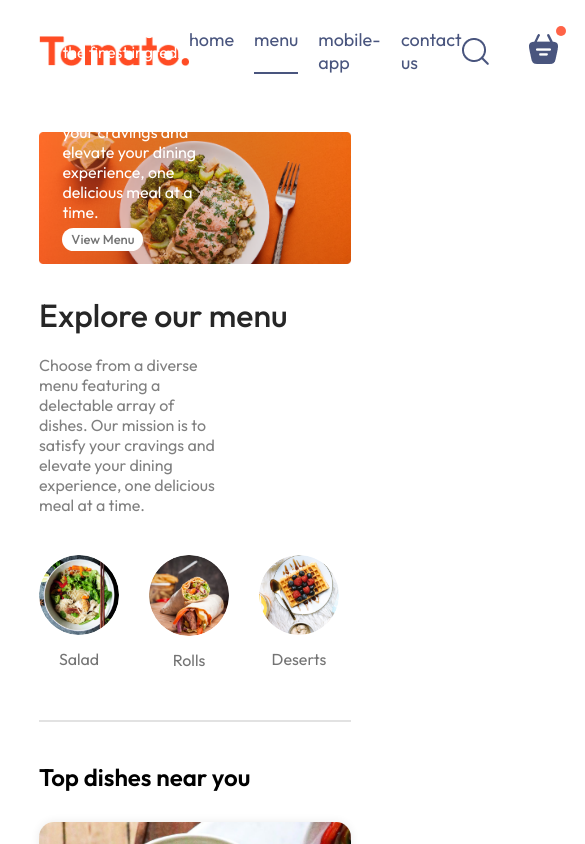
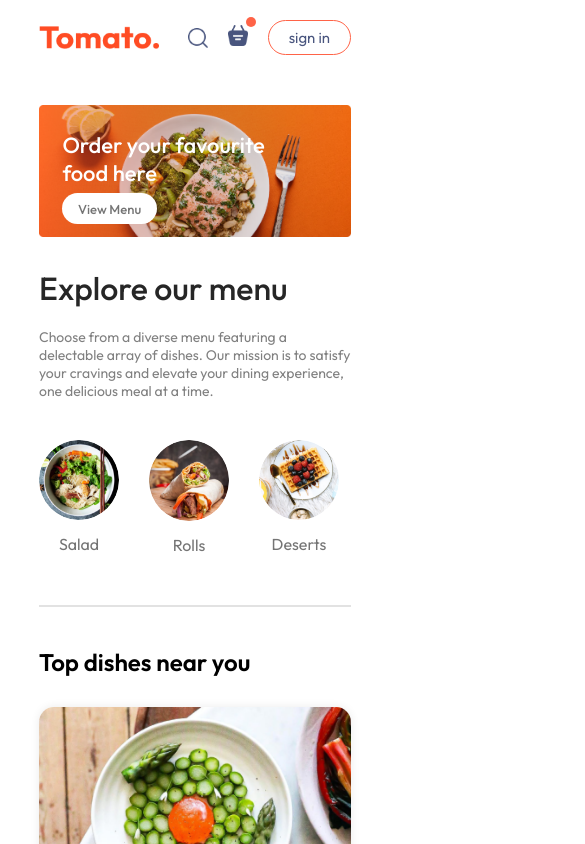
Before and after one commit to Chathurdha2024/GUI, a React (Vite) app in the folder frontend/: page / in a window 390 px wide. Shown: the top 844 px of the page, 585 px wide, since content can reach past the window. Built offline with nearby package versions, Linux system fonts and the light colour scheme.

Commit message:
Made the website Fully Responsive

```diff
--- a/frontend/src/components/ExploreMenu/ExploreMenu.css
+++ b/frontend/src/components/ExploreMenu/ExploreMenu.css
@@ -55,3 +55,10 @@
     border: 4px solid tomato;
     padding: 2px;
 }
+
+@media (max-width:1050px) {
+    .explore-menu-text{
+        max-width: 100%;
+        font-size: 14px;
+    }
+}
--- a/frontend/src/components/Footer/Footer.css
+++ b/frontend/src/components/Footer/Footer.css
@@ -46,3 +46,14 @@
     background-color: grey;
     border: none;
 }
+
+@media (max-width:750px) {
+    .footer-content{
+        display: flex;
+        flex-direction: column;
+        gap: 35px;
+    }
+    .footer-copyright{
+        text-align: center;
+    }
+}
--- a/frontend/src/components/Header/Header.css
+++ b/frontend/src/components/Header/Header.css
@@ -26,7 +26,7 @@
 
 .header-contents p{
     color: white;
-    font-size: 1vwh;
+    font-size: 1vw;
 }
 
 .header-contents button{
@@ -38,3 +38,21 @@
     font-size: max(1vw,13px);
     border-radius: 50px;
 }
+
+@media (max-width:1050px) {
+    .header-contents{
+        max-width: 45%;
+    }
+}
+
+@media (max-width:750px) {
+    .header-contents{
+        max-width: 65%;
+    }
+    .header-contents p{
+        display: none;
+    }
+    .header-contents button{
+        padding: 2vw 4vw;
+    }
+}
--- a/frontend/src/components/Navbar/Navbar.css
+++ b/frontend/src/components/Navbar/Navbar.css
@@ -60,3 +60,48 @@
     top: -8px;
     right: -8px;
 }
+
+@media (max-width:1050px) {
+    .navbar .logo{
+        width: 140px;
+    }
+    .navbar-menu{
+        gap: 20px;
+        font-size: 17px;
+    }
+    .navbar-right{
+        gap: 30px;
+    }
+    .navbar-right img{
+        width: 22px;
+    }
+    .navbar-right button{
+        padding: 8px 25px;
+    }
+}
+
+@media (max-width:900px) {
+    .navbar .logo{
+        width: 120px;
+    }
+    .navbar-menu{
+        gap: 15px;
+        font-size: 16px;
+    }
+    .navbar-right{
+        gap: 20px;
+    }
+    .navbar-right img{
+        width: 20px;
+    }
+    .navbar-right button{
+        padding: 7px 20px;
+        font-size: 15px;
+    }
+}
+
+@media (max-width:750px) {
+    .navbar-menu{
+        display: none;
+    }
+}
```
